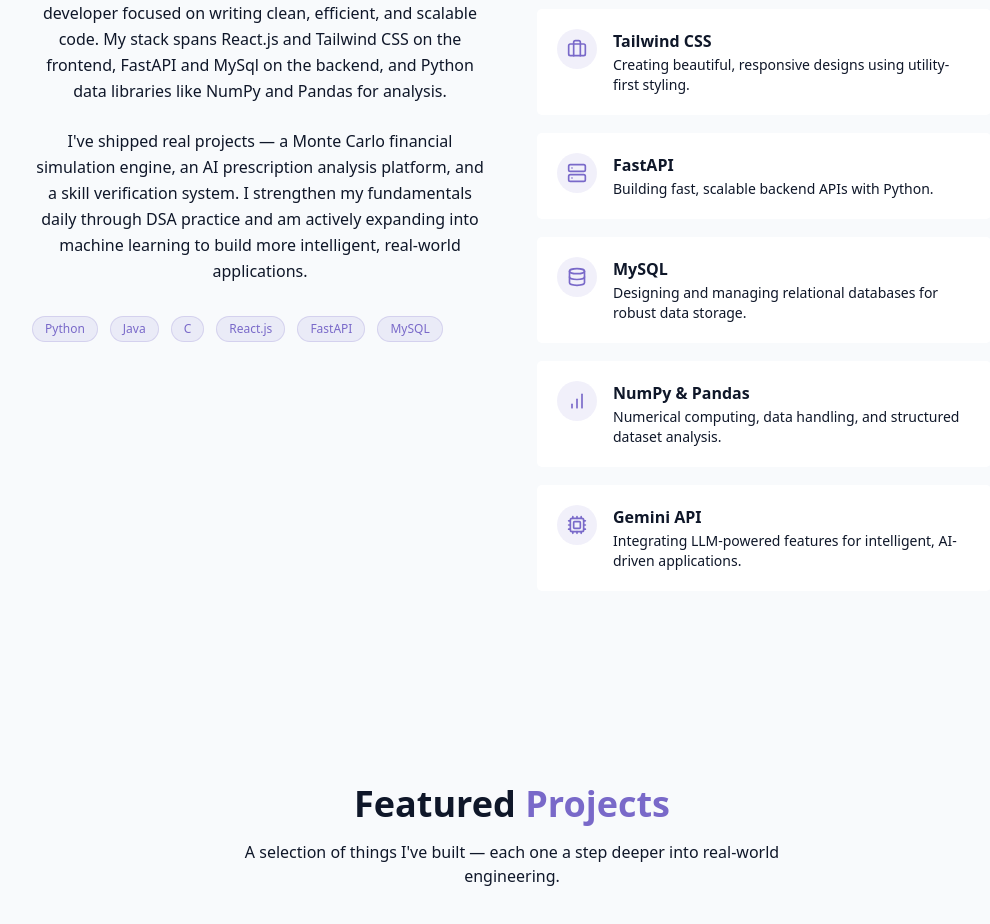
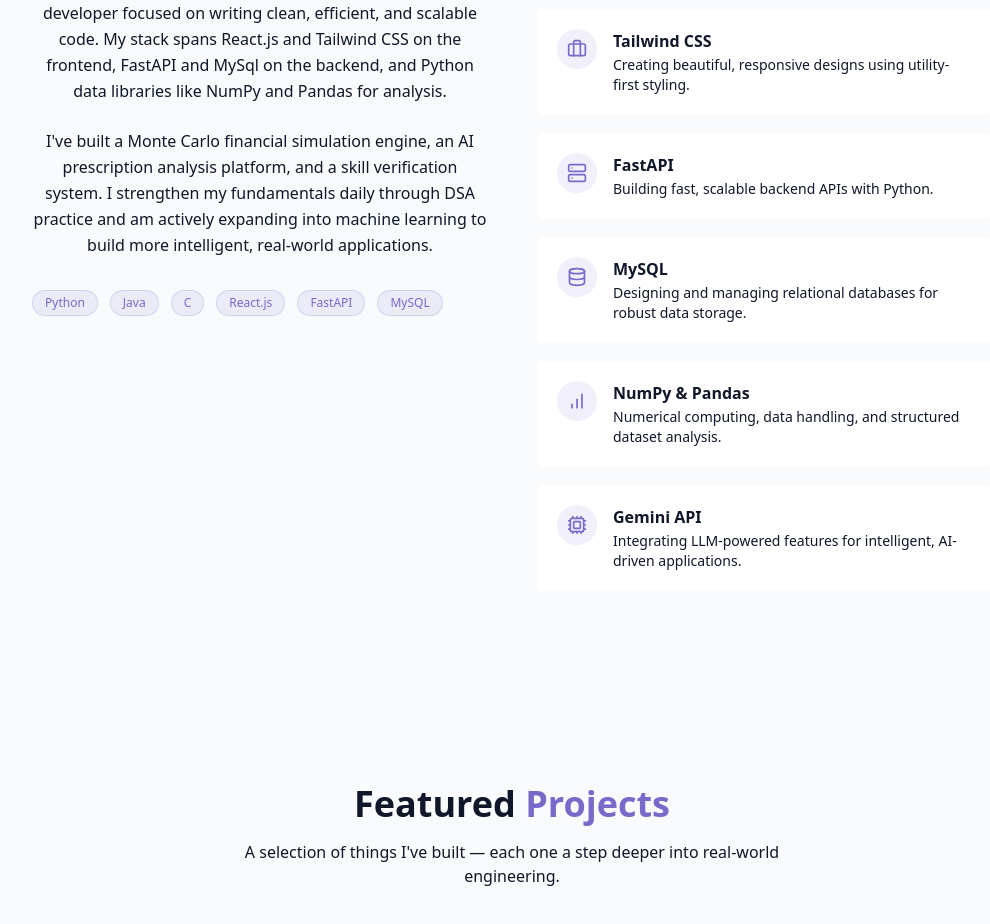
Before and after one commit to anveshaayushi/anvesha-portfolio, a React (Vite) app: page / in a window 1280 px wide. Shown: the part 1100-2024 px from the top of the page, without its empty margins (128-1118 px from the left). Built offline with nearby package versions, Linux system fonts and the light colour scheme.

Commit message:
Fix typo in About component description

```diff
--- a/src/components/About.jsx
+++ b/src/components/About.jsx
@@ -34,7 +34,7 @@
             </p>
 
             <p className="text-muted-foreground leading-relaxed">
-              I've shipped real projects — a Monte Carlo financial simulation engine, an AI prescription
+              I've built a Monte Carlo financial simulation engine, an AI prescription
               analysis platform, and a skill verification system. I strengthen my fundamentals daily
               through DSA practice and am actively expanding into machine learning to build more
               intelligent, real-world applications.
```
